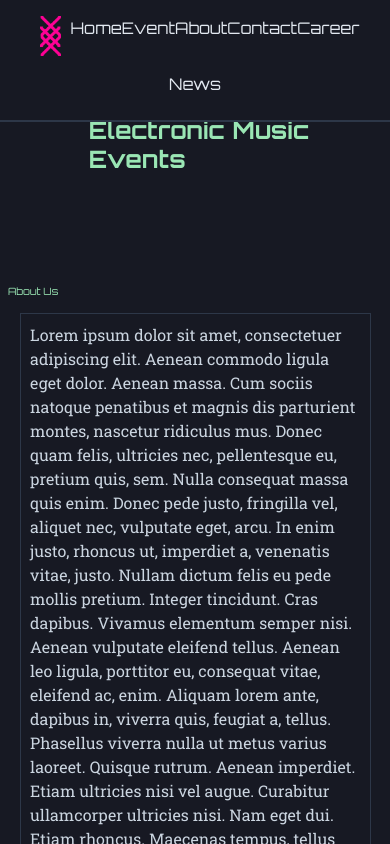
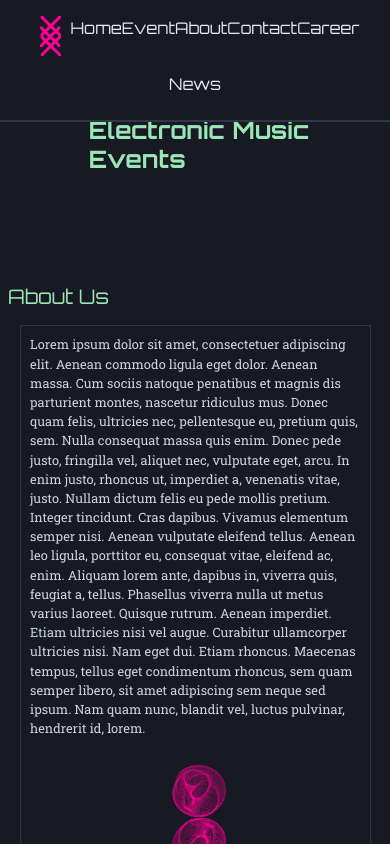
Before and after one commit to XML3/starter-final-project-react, a React (Vite) app: page /about in a window 390 px wide. Shown: the top 844 px of the page. Built offline with nearby package versions, Linux system fonts and the light colour scheme; no server answers.

Commit message:
responsive changes

```diff
--- a/src/pages/AboutPage.jsx
+++ b/src/pages/AboutPage.jsx
@@ -50,7 +50,7 @@ export const AboutPage = () => {
             fontSize={{ base: "24px", md: "50px", lg: "80px", xl: "100px" }}
             lineHeight={"1.2"}
             mt={{ base: "1rem", md: "0" }}
-            ml={{ base: "0.5rem", md: "0" }}
+            ml={{ base: "0.5rem", md: "8.5rem" }}
             fontFamily={orbitronFontFamily}
             fontWeight={orbitronWeight.semibold}
           >
@@ -68,7 +68,7 @@ export const AboutPage = () => {
         <Text
           color={"green.200"}
           // ml={"1.5rem"}
-          fontSize={{ base: "10px", md: "10px", lg: "25px", xl: "25px" }}
+          fontSize={{ base: "20px", md: "25px", lg: "25px", xl: "25px" }}
           lineHeight={"1.2"}
           mt={{ base: "1rem", md: "0" }}
           ml={{ base: "0.5rem", md: "0" }}
@@ -96,7 +96,7 @@ export const AboutPage = () => {
             wrap={"wrap"}
           >
             <Text
-              ffontSize={{ base: "0.8rem", md: "sm" }}
+              fontSize={{ base: "0.8rem", md: "sm" }}
               marginLeft={{ base: "0", md: "1rem" }}
               flex="1"
               fontFamily={robotoSlabFont}
```
